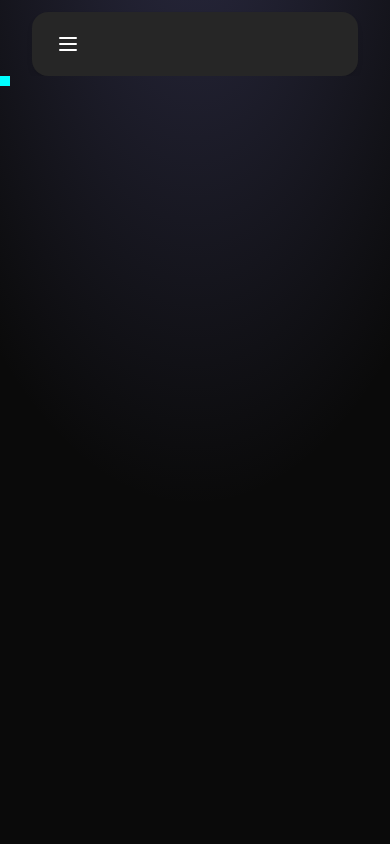
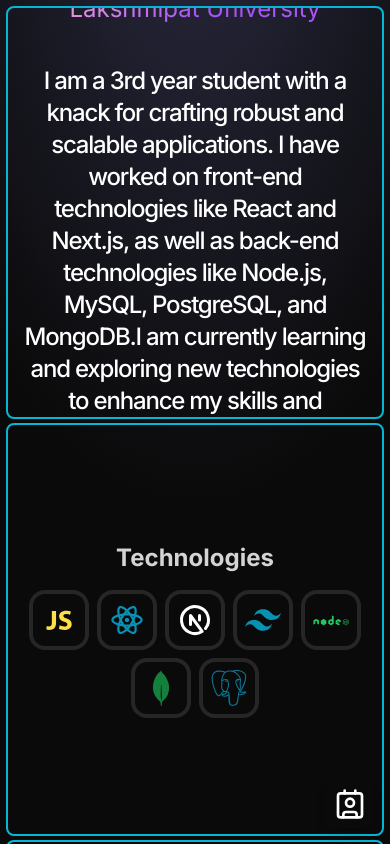
Before and after one commit to dawgdevv/portfolio, a React (Vite) app: page / in a window 390 px wide. Before the commit this address had no page. Built offline with nearby package versions, Linux system fonts and the light colour scheme.

Commit message:
Add react-grid-layout dependency and enhance component styles for better responsiveness

```diff
--- a/package.json
+++ b/package.json
@@ -17,6 +17,7 @@
     "lucide-react": "^0.451.0",
     "react": "^18.3.1",
     "react-dom": "^18.3.1",
+    "react-grid-layout": "^1.5.0",
     "react-icons": "^5.3.0",
     "react-router-dom": "^6.28.0"
   },
--- a/src/App.jsx
+++ b/src/App.jsx
@@ -1,47 +1,133 @@
-import { Routes, Route } from "react-router-dom";
-import { useEffect, useRef } from "react";
-import Navbar from "./components/Navbar";
+import { useMemo, useState, useCallback, useEffect } from "react";
+import { Responsive, WidthProvider } from "react-grid-layout";
 import Hero from "./components/Hero";
-import About from "./components/About";
 import Tech from "./components/Tech";
 import Experience from "./components/Experience";
 import Project from "./components/Project";
 import Contact from "./components/Contact";
+import { Contact as ContactIcon } from "lucide-react";
+import "react-grid-layout/css/styles.css";
+import "react-resizable/css/styles.css";
+
+const ResponsiveGridLayout = WidthProvider(Responsive);
 
 function App() {
-  const lineref = useRef(null);
+  const [focusedSection, setFocusedSection] = useState(null);
+  const [isContactModalOpen, setIsContactModalOpen] = useState(false);
+
+  const sections = useMemo(
+    () => [
+      { id: "hero", component: <Hero />, label: "Hero" },
+      { id: "tech", component: <Tech />, label: "Technologies" },
+      { id: "experience", component: <Experience />, label: "Experience" },
+      { id: "projects", component: <Project />, label: "Projects" },
+    ],
+    []
+  );
+
+  const handleSectionClick = useCallback((id) => {
+    setFocusedSection((prevSection) => (prevSection === id ? null : id));
+  }, []);
+
+  const handleKeyDown = useCallback(
+    (event) => {
+      if (event.key === "Escape" && focusedSection) {
+        setFocusedSection(null);
+      }
+    },
+    [focusedSection]
+  );
+
   useEffect(() => {
-    const handlemousemove = (e) => {
-      const line = lineref.current;
-      if (line) {
-        line.style.left = e.clientX + "px";
-        line.style.top = e.clientY + "px";
-      }
+    window.addEventListener("keydown", handleKeyDown);
+    return () => {
+      window.removeEventListener("keydown", handleKeyDown);
     };
-    window.addEventListener("mousemove", handlemousemove);
-    return () => window.removeEventListener("mousemove", handlemousemove);
-  }, []);
+  }, [handleKeyDown]);
+
+  const generateLayout = useCallback(() => {
+    const baseLayout = sections.map((section, index) => ({
+      i: section.id,
+      x: index % 2,
+      y: Math.floor(index / 2),
+      w: 1,
+      h: 1,
+    }));
+
+    if (focusedSection) {
+      return baseLayout.map((item) =>
+        item.i === focusedSection
+          ? { ...item, x: 0, y: 0, w: 2, h: 2 }
+          : { ...item, w: 0, h: 0 }
+      );
+    }
+
+    return baseLayout;
+  }, [focusedSection, sections]);
+
   return (
-    <div className="overflow-x-hidden text-neutral-300 antialiased selection:bg-cyan-300 selection:text-cyan-900">
-      <div className="fixed top-0 -z-10 h-full w-full">
-        <div className="absolute top-0 z-[-2] h-screen w-screen bg-neutral-950 bg-[radial-gradient(ellipse_80%_80%_at_50%_-20%,rgba(120,119,198,0.3),rgba(255,255,255,0))]"></div>
-      </div>
-      <div className="container mx-auto px-8">
-        <Navbar />
-        <Routes>
-          <Route path="/portfolio" element={<Hero />} />
-          <Route path="/about" element={<About />} />
-          <Route path="/tech" element={<Tech />} />
-          <Route path="/experience" element={<Experience />} />
-          <Route path="/projects" element={<Project />} />
-          <Route path="/contact" element={<Contact />} />
-        </Routes>
-      </div>
-      <div
-        ref={lineref}
-        className="absolute w-1 h-1 bg-cyan-500 pointer-events-none"
-        style={{ width: "10px", height: "10px", backgroundColor: "#00FFFF" }}
-      ></div>
+    <div className="relative overflow-hidden text-neutral-300 antialiased selection:bg-cyan-300 selection:text-cyan-900 h-screen">
+      <div className="absolute top-0 z-[-2] h-full w-full bg-neutral-950 bg-[radial-gradient(ellipse_80%_80%_at_50%_-20%,rgba(120,119,198,0.3),rgba(255,255,255,0))]"></div>
+
+      <ResponsiveGridLayout
+        className="layout h-screen"
+        layouts={{ lg: generateLayout() }}
+        breakpoints={{ lg: 1200, md: 996, sm: 768, xs: 480, xxs: 0 }}
+        cols={{ lg: 2, md: 2, sm: 2, xs: 1, xxs: 1 }}
+        rowHeight={window.innerHeight / 2 - 9} // Subtract margin to fit within screen
+        width={window.innerWidth}
+        compactType={null}
+        preventCollision={true}
+        margin={[4, 4]} // Increased margin for visibility
+        containerPadding={[6, 6]} // Increased padding for visibility
+        isDraggable={false}
+        isResizable={false}
+      >
+        {sections.map((section) => (
+          <div
+            key={section.id}
+            className={`border-2 border-cyan-500 rounded-lg cursor-pointer transition-all duration-300 ease-in-out overflow-auto ${
+              focusedSection === section.id
+                ? "fixed inset-0 z-50 p-8"
+                : "h-full" // Ensure full height when not focused
+            } ${
+              focusedSection && focusedSection !== section.id ? "hidden" : ""
+            }`}
+            onClick={() => handleSectionClick(section.id)}
+            onKeyDown={(e) => {
+              if (e.key === "Enter" || e.key === " ") {
+                e.preventDefault();
+                handleSectionClick(section.id);
+              }
+            }}
+            tabIndex={0}
+            role="button"
+            aria-expanded={focusedSection === section.id}
+          >
+            {section.component}
+          </div>
+        ))}
+      </ResponsiveGridLayout>
+
+      <ContactIcon
+        className="fixed bottom-4 right-4 text-white p-2  shadow-lg cursor-pointer"
+        size={48}
+        onClick={() => setIsContactModalOpen(true)}
+      />
+
+      {isContactModalOpen && (
+        <div className="fixed inset-0 z-50 flex items-center justify-center bg-black bg-opacity-50">
+          <div className="absolute rounded-lg w-full max-w-lg bg-neutral-950 bg-[radial-gradient(ellipse_80%_80%_at_50%_-20%,rgba(120,119,198,0.3),rgba(255,255,255,0))]">
+            <button
+              className="absolute top-2 right-2 text-white"
+              onClick={() => setIsContactModalOpen(false)}
+            >
+              &times;
+            </button>
+            <Contact />
+          </div>
+        </div>
+      )}
     </div>
   );
 }
--- a/src/components/About.jsx
+++ b/src/components/About.jsx
@@ -3,10 +3,10 @@ import { ABOUT_TEXT } from "../constants/index";
 
 function About() {
   return (
-    <section className="container mx-auto px-4 py-16">
-      <h2 className="mb-12 text-center text-4xl font-bold">About Me</h2>
-      <div className="flex flex-col items-center gap-8 lg:flex-row lg:items-start">
-        <div className="w-full max-w-md lg:w-1/2">
+    <section className="container mx-auto px-4 py-16 h-full flex flex-col justify-center">
+      <h2 className="mb-4 text-center text-2xl font-bold">About Me</h2>
+      <div className="flex flex-col items-center gap-4 lg:flex-row lg:items-start">
+        <div className="w-full max-w-xs lg:w-1/2">
           <div className="overflow-hidden rounded-2xl shadow-lg transition-opacity duration-300 ease-in-out opacity-100">
             <img
               className="w-full object-cover transition-transform duration-300 ease-in-out hover:scale-105"
@@ -17,7 +17,7 @@ function About() {
         </div>
         <div className="w-full lg:w-1/2">
           <div>
-            <p className="text-lg font-normal leading-9 text-gray-700 dark:text-gray-300">
+            <p className="text-sm font-normal leading-6 text-gray-700 dark:text-gray-300">
               {ABOUT_TEXT}
             </p>
           </div>
--- a/src/components/Hero.jsx
+++ b/src/components/Hero.jsx
@@ -1,13 +1,13 @@
 import { motion } from "framer-motion";
-import { HERO_CONTENT } from "../constants/index";
 import PropTypes from "prop-types";
+import { HERO_CONTENT } from "../constants/index.js";
 
 const AnimatedText = ({ text, className, delay = 0 }) => {
   const container = {
-    hidden: { x: -100, opacity: 0 },
+    hidden: { opacity: 0, y: 20 },
     visible: {
-      x: 0,
       opacity: 1,
+      y: 0,
       transition: {
         delay: delay,
         duration: 0.5,
@@ -29,27 +29,24 @@ const AnimatedText = ({ text, className, delay = 0 }) => {
 
 function Hero() {
   return (
-    <div className="pb-4 lg:mb-35">
-      <div className="flex flex-wrap">
-        <div className="w-full lg:w-1/2">
-          <div className="flex flex-col items-center lg:items-start">
+    <div className="relative h-full flex items-center justify-center bg-gradient-to-r">
+      <div className="absolute inset-0 opacity-50"></div>
+      <div className="relative z-10 flex flex-col items-center lg:items-start text-center lg:text-left p-4">
         <AnimatedText
           text="Hi, I am Nishant Raj"
-              className="pb-16 text-6xl tracking-light lg:mt-16 lg:text-8xl font-bold"
+          className="pb-4 text-4xl lg:text-6xl font-bold text-white"
           delay={0}
         />
         <AnimatedText
           text="3rd Year Student at JK Lakshmipat University"
-              className="bg-gradient-to-r from-pink-300 via-purple-500 to-purple-500 bg-clip-text text-4xl tracking-tight text-transparent"
+          className="bg-gradient-to-r from-pink-300 via-purple-500 to-purple-500 bg-clip-text text-2xl lg:text-3xl text-transparent"
           delay={0.2}
         />
         <AnimatedText
           text={HERO_CONTENT}
-              className="my-2 max-w-xl py-6 font-medium tracking-tighter"
+          className="my-4 max-w-xl py-6 font-medium tracking-tighter text-2xl lg:text-xl text-white"
           delay={0.4}
         />
-          </div>
-        </div>
       </div>
     </div>
   );
--- a/src/components/Project.jsx
+++ b/src/components/Project.jsx
@@ -2,18 +2,19 @@ import { Hammer, Sparkles } from "lucide-react";
 
 function Project() {
   return (
-    <section className="container mx-auto px-4 py-16">
-      <h2 className="mb-12 text-center text-4xl font-bold">Projects</h2>
-      <div className="rounded-lg p-8 text-center shadow-md">
-        <div className="mb-6 flex justify-center">
-          <Hammer className="mr-2 h-8 w-8 text-primary" />
-          <Sparkles className="h-8 w-8 text-primary" />
+    <section className="container mx-auto px-4 py-16 h-full flex flex-col justify-center">
+      <h2 className="mb-4 text-center text-2xl font-bold">Projects</h2>
+      <div className="rounded-lg p-4 text-center shadow-md">
+        <div className="mb-4 flex justify-center">
+          <Hammer className="mr-2 h-6 w-6 text-primary" />
+          <Sparkles className="h-6 w-6 text-primary" />
         </div>
-        <h3 className="mb-4 text-2xl font-semibold">Building the Foundation</h3>
-        <p className="text-lg text-gray-700 dark:text-gray-300">
-          I&apos;m currently working on some exciting foundation projects. New and innovative projects are on the horizon!
+        <h3 className="mb-2 text-lg font-semibold">Building the Foundation</h3>
+        <p className="text-sm text-gray-700 dark:text-gray-300">
+          I&apos;m currently working on some exciting foundation projects. New
+          and innovative projects are on the horizon!
         </p>
-        <p className="mt-4 text-sm text-gray-500 dark:text-gray-400">
+        <p className="mt-2 text-xs text-gray-500 dark:text-gray-400">
           Check back soon for updates on my latest work.
         </p>
       </div>
--- a/src/components/Tech.jsx
+++ b/src/components/Tech.jsx
@@ -19,17 +19,17 @@ const TechIcon = ({ Icon, color }) => (
   <motion.div
     whileHover={{ scale: 1.2, rotate: 90 }}
     whileTap={{ scale: 0.8, rotate: -90, borderRadius: "100%" }}
-    className="rounded-2xl border-4 border-neutral-800 p-4"
+    className="rounded-2xl border-4 border-neutral-800 p-2"
   >
-    <Icon className={`text-7xl ${color}`} />
+    <Icon className={`text-4xl ${color}`} />
   </motion.div>
 );
 
 function Tech() {
   return (
-    <div className="pb-24">
-      <h1 className="my-20 text-center text-4xl font-bold">Technologies</h1>
-      <div className="flex flex-wrap items-center justify-center gap-4">
+    <div className="pb-4 h-full flex flex-col justify-center">
+      <h1 className="my-4 text-center text-2xl font-bold">Technologies</h1>
+      <div className="flex flex-wrap items-center justify-center gap-2">
         {techStack.map((tech, index) => (
           <TechIcon key={index} Icon={tech.Icon} color={tech.color} />
         ))}
```
Also changed, not shown: src/components/Contact.jsx (+23 -23 lines), src/components/Experience.jsx (+16 -11 lines), 1 other file (tests, documents, lock files or other folders). Lines whose indentation alone changed are shown as unchanged.
